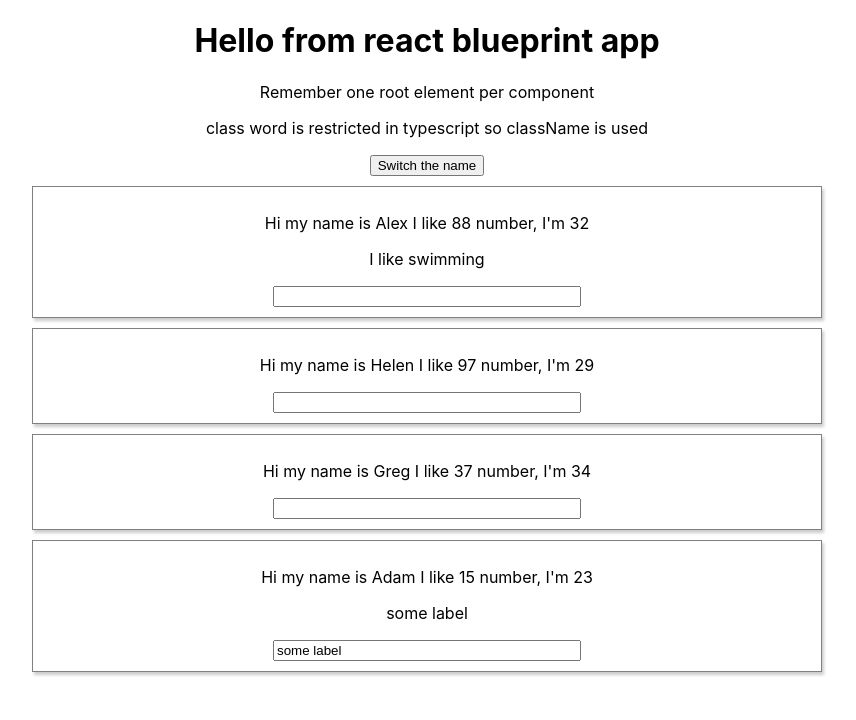
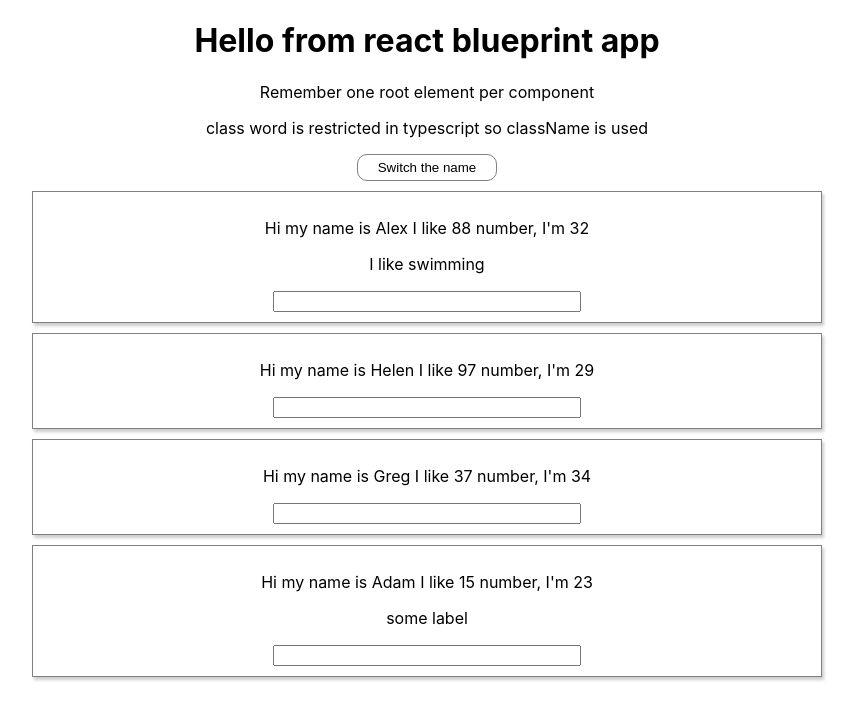
Before and after one commit to gmdmgithub/react-first, a React (Create React App) app: page / in a window 1280 px wide. Shown: the top 720 px of the page, without its empty margins (213-1069 px from the left). Built offline with nearby package versions, Linux system fonts and the light colour scheme.

Commit message:
inline styling in react

```diff
--- a/src/App.js
+++ b/src/App.js
@@ -27,12 +27,21 @@ class App extends Component {
   };
 
   render() {
+    const style = {
+      backgroundColor: "white",
+      border: "1px solid gray",
+      padding: "5px 20px",
+      borderRadius: "10px",
+      cursor: "pointer"
+    };
+
     return (
       <div className="App">
         <h1> Hello from react blueprint app</h1>
         <p>Remember one root element per component</p>
         <p>class word is restricted in typescript so className is used</p>
         <button
+          style={style}
           onClick={this.switchNamehendler.bind(this, "New label more fancy")}
         >
           Switch the name
@@ -53,7 +62,7 @@ class App extends Component {
             this.switchNamehendler("Different way - not with binding!")
           }
           changed={this.nameChangerHandler}
-          label={this.state.label}
+          label={this.state.labelgit}
         >
           {this.state.label}
         </Person>
```
